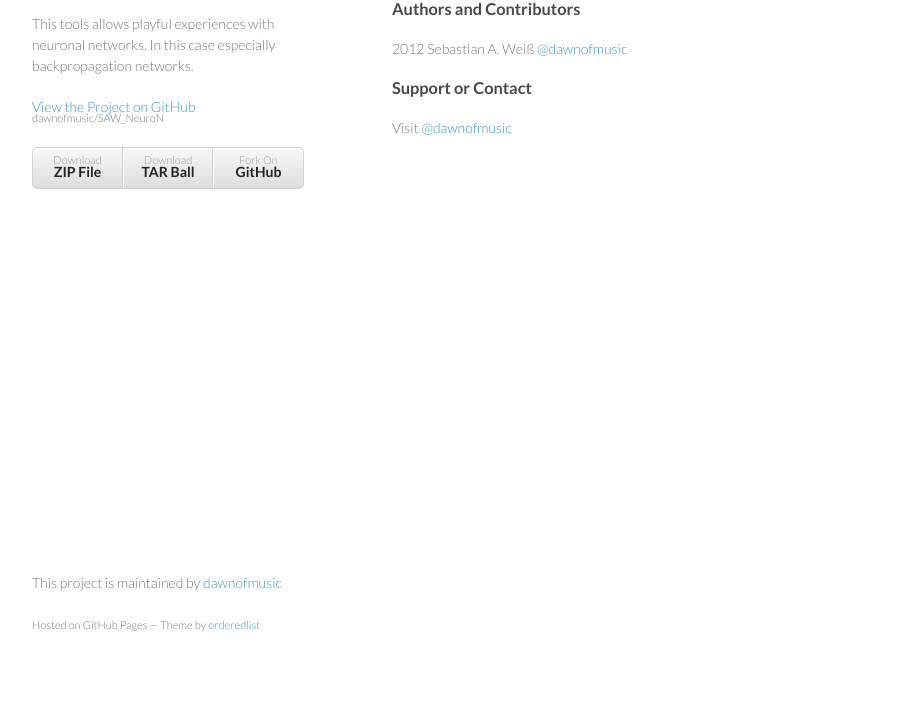
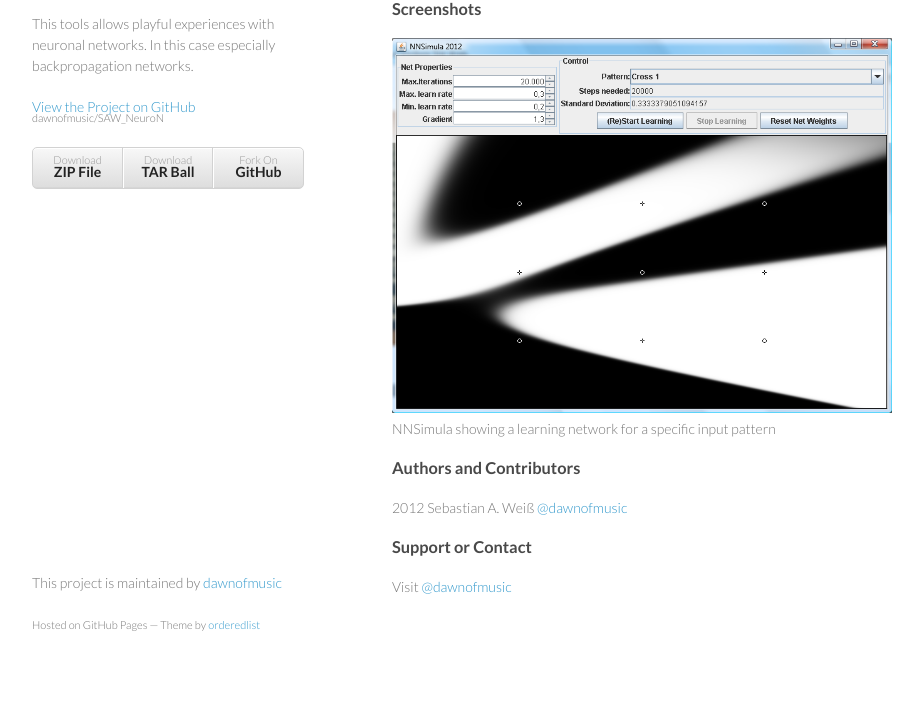
Before and after one commit to dawnofmusic/SAW_NeuroN, a plain HTML site: page index.html in a window 1280 px wide. Shown: the part 96-800 px from the top of the page, without its empty margins (178-1101 px from the left). Drawn offline with Linux system fonts and the light colour scheme.

Commit message:
added screenshot

```diff
--- a/index.html
+++ b/index.html
@@ -27,6 +27,10 @@
       <section>
         <h3>Welcome to NeuroN.</h3>
 
+<h3>Screenshots</h3>
+<img alt="NNSimula showing a learning network for a specific input pattern" src="NNSimula_Screenshot2.png">
+<p>NNSimula showing a learning network for a specific input pattern</p>
+
 <h3>Authors and Contributors</h3>
 
 <p>2012 Sebastian A. Weiß <a href="https://github.com/dawnofmusic" class="user-mention">@dawnofmusic</a></p>
```
Also changed, not shown: NNSimula_Screenshot.png (added), NNSimula_Screenshot2.png (added), 1 other file.
